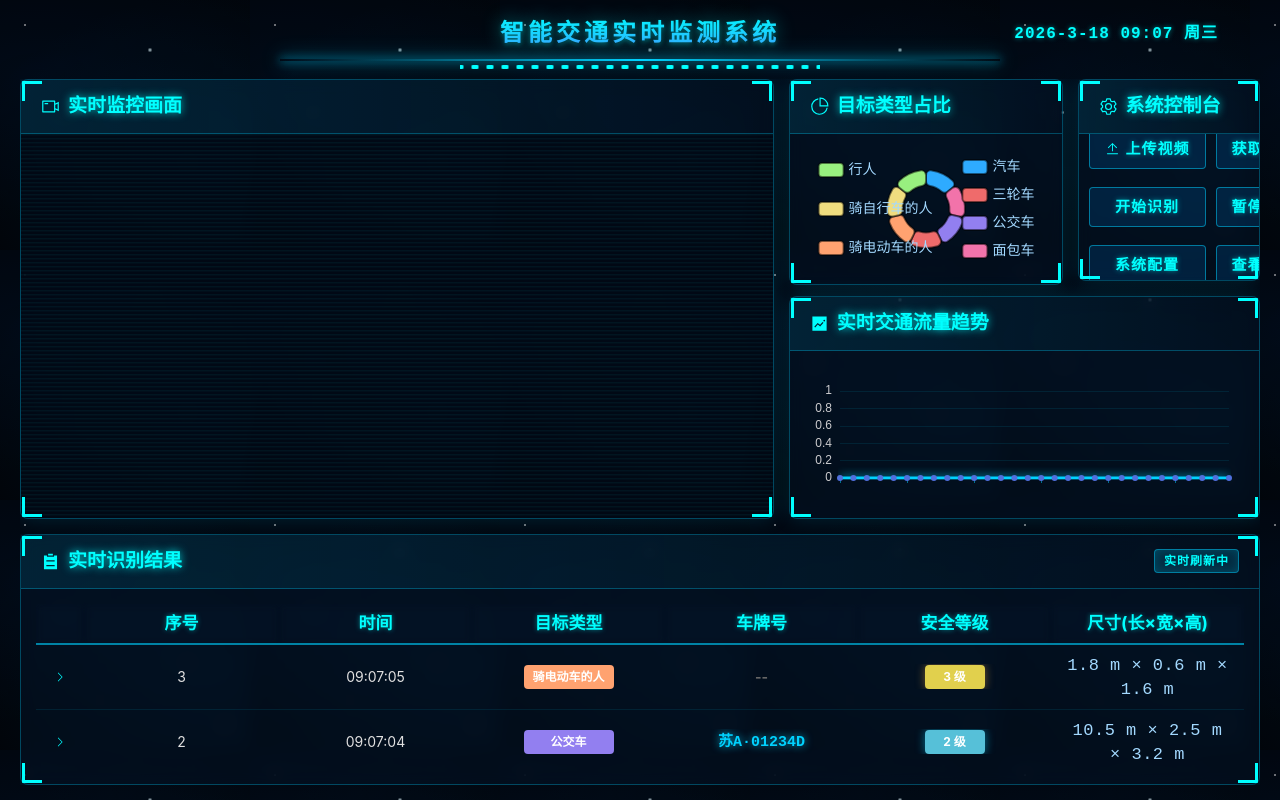
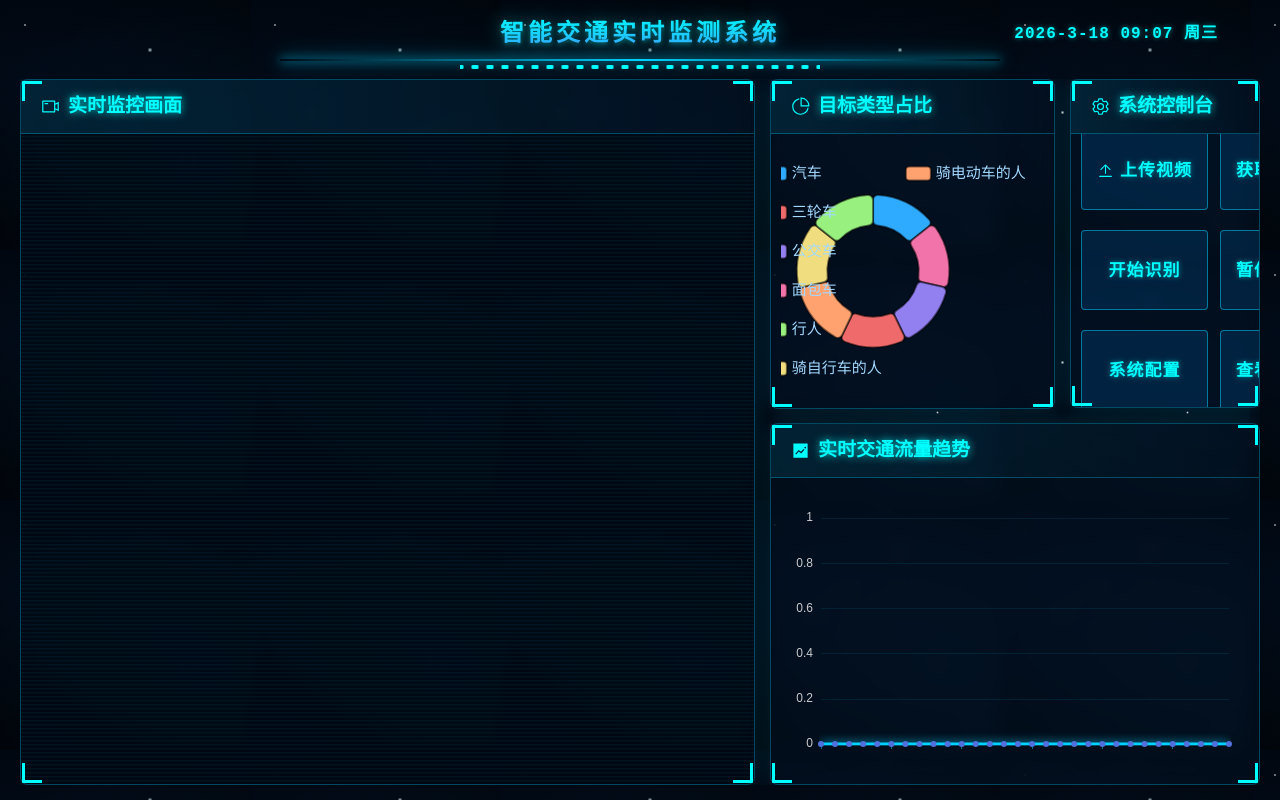
Before and after one commit to cugzrl/TrafficDetection, a Vue app: page / in a window 1280 px wide. Built offline with nearby package versions, Linux system fonts and the light colour scheme.

Commit message:
refine_v2

```diff
--- a/src/components/RealTimeDetection.vue
+++ b/src/components/RealTimeDetection.vue
@@ -59,6 +59,7 @@ const {
 
 const videoListDialogVisible = ref(false)
 const configDrawerVisible = ref(false)
+const resultsDrawerVisible = ref(false)
 const videoList = ref<VideoListItem[]>([])
 const selectedVideoId = ref('')
 const dbForm = ref<DbFormState>({
@@ -72,6 +73,14 @@ const dbForm = ref<DbFormState>({
 
 const openConfigDrawer = () => {
   configDrawerVisible.value = true
+}
+
+const openResultsDrawer = () => {
+  resultsDrawerVisible.value = true
+}
+
+const closeResultsDrawer = () => {
+  resultsDrawerVisible.value = false
 }
 
 const openVideoSelector = async () => {
@@ -188,6 +197,7 @@ const handleDbFormUpdate = (value: DbFormState) => {
                   @start="openVideoSelector"
                   @pause="pauseDetection"
                   @config="openConfigDrawer"
+                  @view-results="openResultsDrawer"
                 />
               </div>
             </div>
@@ -197,16 +207,27 @@ const handleDbFormUpdate = (value: DbFormState) => {
             </div>
           </div>
         </div>
-
-        <div class="bottom-section">
-          <DetectionTable
-            :table-data="tableData"
-            :is-table-paused="isTablePaused"
-            @expand-change="handleTableExpandChange"
-          />
-        </div>
       </el-main>
     </el-container>
+
+    <el-drawer
+      v-model="resultsDrawerVisible"
+      direction="rtl"
+      size="40%"
+      :modal="false"
+      class="tech-drawer results-drawer"
+      :with-header="false"
+    >
+      <div class="drawer-content table-drawer-content">
+        <DetectionTable
+          :table-data="tableData"
+          :is-table-paused="isTablePaused"
+          :show-close-button="true"
+          @expand-change="handleTableExpandChange"
+          @close="closeResultsDrawer"
+        />
+      </div>
+    </el-drawer>
 
     <ConfigDrawers
       :drawer-visible="configDrawerVisible"
@@ -282,7 +303,8 @@ const handleDbFormUpdate = (value: DbFormState) => {
 .top-section {
   display: flex;
   gap: 15px;
-  height: 55vh;
+  flex: 1;
+  height: 100%;
   min-height: 420px;
 }
 
@@ -298,13 +320,13 @@ const handleDbFormUpdate = (value: DbFormState) => {
 }
 
 .left-column {
-  flex: 3.2;
+  flex: 3;
   display: flex;
   flex-direction: column;
 }
 
 .analysis-column {
-  flex: 2.0;
+  flex: 2;
   display: flex;
   flex-direction: column;
   gap: 15px;
@@ -355,10 +377,20 @@ const handleDbFormUpdate = (value: DbFormState) => {
   max-width: none;
 }
 
-.bottom-section {
+.table-drawer-content {
+  padding: 0;
   flex: 1;
+  display: flex;
+  flex-direction: column;
+  height: 100%;
   min-height: 0;
+  overflow: auto;
+}
+
+:global(.results-drawer .el-drawer__body) {
+  padding: 15px !important;
   display: flex;
-  overflow: hidden;
+  flex-direction: column;
+  min-height: 0;
 }
 </style>
--- a/src/components/RealTimeDetection/ControlConsole.vue
+++ b/src/components/RealTimeDetection/ControlConsole.vue
@@ -11,6 +11,7 @@ const emit = defineEmits<{
   (e: 'start'): void
   (e: 'pause'): void
   (e: 'config'): void
+  (e: 'view-results'): void
 }>()
 
 const handleUploadChange = (uploadFile: UploadFile) => {
@@ -64,7 +65,7 @@ const handleUploadChange = (uploadFile: UploadFile) => {
         系统配置
       </el-button>
 
-      <el-button type="primary" plain class="tech-btn grid-btn">
+      <el-button type="primary" plain class="tech-btn grid-btn" @click="emit('view-results')">
         查看结果
       </el-button>
     </div>
@@ -182,7 +183,7 @@ const handleUploadChange = (uploadFile: UploadFile) => {
 .control-grid {
   display: grid;
   grid-template-columns: 1fr 1fr;
-  gap: 18px 10px;
+  gap: 20px 12px;
   padding: 20px 10px;
   height: 100%;
   box-sizing: border-box;
@@ -194,9 +195,9 @@ const handleUploadChange = (uploadFile: UploadFile) => {
 
 .grid-btn {
   width: 100%;
-  height: 40px;
+  height: 80px;
   margin: 0 !important;
-  font-size: 15px;
+  font-size: 17px;
   font-weight: bold;
   letter-spacing: 1px;
 }
--- a/src/components/RealTimeDetection/DetectionTable.vue
+++ b/src/components/RealTimeDetection/DetectionTable.vue
@@ -5,13 +5,16 @@ import type { TrafficTableRow } from '../../composables/useTrafficMock'
 withDefaults(defineProps<{
   tableData?: TrafficTableRow[]
   isTablePaused?: boolean
+  showCloseButton?: boolean
 }>(), {
   tableData: () => [],
-  isTablePaused: false
+  isTablePaused: false,
+  showCloseButton: false
 })
 
 const emit = defineEmits<{
   (e: 'expand-change', row: TrafficTableRow, expandedRows: TrafficTableRow[]): void
+  (e: 'close'): void
 }>()
 
 const colorMap: Record<string, string> = {
@@ -23,6 +26,11 @@ const colorMap: Record<string, string> = {
   骑自行车的人: '#F0DD7F',
   骑电动车的人: '#FFA270'
 }
+
+const overflowTooltipOptions = {
+  effect: 'dark',
+  popperClass: 'tech-table-tooltip'
+} as const
 
 const getSecurityTagType = (level: number) => {
   switch (level) {
@@ -61,6 +69,15 @@ const handleExpandChange = (row: TrafficTableRow, expandedRows: TrafficTableRow[
           <el-tag v-else type="success" effect="dark" class="table-status-tag">
             实时刷新中
           </el-tag>
+          <button
+            v-if="showCloseButton"
+            type="button"
+            class="close-mini-btn"
+            aria-label="关闭结果抽屉"
+            @click="emit('close')"
+          >
+            ×
+          </button>
         </div>
       </div>
     </template>
@@ -70,35 +87,39 @@ const handleExpandChange = (row: TrafficTableRow, expandedRows: TrafficTableRow[
         :data="tableData"
         class="tech-table"
         height="100%"
+        stripe
         preserve-expanded-content
+        tooltip-effect="dark"
         @expand-change="handleExpandChange"
       >
-        <el-table-column type="expand">
+        <el-table-column type="expand" width="12">
           <template #default="scope">
             <div class="expand-wrapper">
               <el-descriptions class="tech-descriptions" :column="4" border direction="vertical">
-                <el-descriptions-item label="纵向速度">{{ scope.row.lonSpeed }}</el-descriptions-item>
-                <el-descriptions-item label="横向速度">{{ scope.row.latSpeed }}</el-descriptions-item>
                 <el-descriptions-item label="速度方向">{{ scope.row.speedDir }}</el-descriptions-item>
-                <el-descriptions-item label="运动方向">{{ scope.row.motionDir }}</el-descriptions-item>
-
                 <el-descriptions-item label="经度">{{ scope.row.longitude }}</el-descriptions-item>
                 <el-descriptions-item label="纬度">{{ scope.row.latitude }}</el-descriptions-item>
                 <el-descriptions-item label="海拔">{{ scope.row.altitude }}</el-descriptions-item>
+
                 <el-descriptions-item label="车道信息">{{ scope.row.laneInfo || '--' }}</el-descriptions-item>
-
                 <el-descriptions-item label="纵向加速度">{{ scope.row.lonAcc }}</el-descriptions-item>
                 <el-descriptions-item label="横向加速度">{{ scope.row.latAcc }}</el-descriptions-item>
-                <el-descriptions-item label="加速度方向" :span="2">{{ scope.row.accDir }}</el-descriptions-item>
+                <el-descriptions-item label="加速度方向">{{ scope.row.accDir }}</el-descriptions-item>
               </el-descriptions>
             </div>
           </template>
         </el-table-column>
 
-        <el-table-column prop="id" label="序号" align="center" />
-        <el-table-column prop="time" label="时间" align="center" />
+        <el-table-column
+          prop="id"
+          label=""
+          align="center"
+          min-width="35"
+          class-name="id-column"
+          :show-overflow-tooltip="overflowTooltipOptions"
+        />
 
-        <el-table-column prop="type" label="目标类型" align="center">
+        <el-table-column prop="type" label="目标类型" align="center" min-width="95" :show-overflow-tooltip="overflowTooltipOptions">
           <template #default="scope">
             <el-tag effect="dark" class="type-tag" :style="{ backgroundColor: colorMap[scope.row.type] }">
               {{ scope.row.type }}
@@ -106,14 +127,14 @@ const handleExpandChange = (row: TrafficTableRow, expandedRows: TrafficTableRow[
           </template>
         </el-table-column>
 
-        <el-table-column prop="plate" label="车牌号" align="center">
+        <el-table-column prop="plate" label="车牌号" align="center" min-width="98" :show-overflow-tooltip="overflowTooltipOptions">
           <template #default="scope">
             <span v-if="scope.row.plate" class="plate-text">{{ scope.row.plate }}</span>
             <span v-else class="empty-text">--</span>
           </template>
         </el-table-column>
 
-        <el-table-column prop="securityLevel" label="安全等级" align="center">
+        <el-table-column prop="securityLevel" label="安全等级" align="center" min-width="76" :show-overflow-tooltip="overflowTooltipOptions">
           <template #default="scope">
             <el-tag
               effect="dark"
@@ -125,9 +146,45 @@ const handleExpandChange = (row: TrafficTableRow, expandedRows: TrafficTableRow[
           </template>
         </el-table-column>
 
-        <el-table-column label="尺寸(长×宽×高)" align="center">
+        <el-table-column label="尺寸" align="center" min-width="145" :show-overflow-tooltip="overflowTooltipOptions">
           <template #default="scope">
-            <span class="size-text">{{ scope.row.length }} × {{ scope.row.width }} × {{ scope.row.height }}</span>
+            <span class="size-text">{{ scope.row.length }}×{{ scope.row.width }}×{{ scope.row.height }}</span>
+          </template>
+        </el-table-column>
+
+        <el-table-column
+          prop="lonSpeed"
+          label="纵向速度"
+          align="center"
+          min-width="80"
+          :show-overflow-tooltip="overflowTooltipOptions"
+        >
+          <template #default="scope">
+            <span class="metric-cell-text">{{ scope.row.lonSpeed }}</span>
+          </template>
+        </el-table-column>
+
+        <el-table-column
+          prop="latSpeed"
+          label="横向速度"
+          align="center"
+          min-width="80"
+          :show-overflow-tooltip="overflowTooltipOptions"
+        >
+          <template #default="scope">
+            <span class="metric-cell-text">{{ scope.row.latSpeed }}</span>
+          </template>
+        </el-table-column>
+
+        <el-table-column
+          prop="motionDir"
+          label="方向"
+          align="center"
+          min-width="75"
+          :show-overflow-tooltip="overflowTooltipOptions"
+        >
+          <template #default="scope">
+            <span class="metric-cell-text">{{ scope.row.motionDir }}</span>
           </template>
         </el-table-column>
       </el-table>
@@ -173,7 +230,7 @@ const handleExpandChange = (row: TrafficTableRow, expandedRows: TrafficTableRow[
 }
 
 .tech-panel :deep(.el-card__header) {
-  padding: 12px 20px;
+  padding: 10px 20px;
   border-bottom: 1px solid rgba(0, 210, 255, 0.3);
   background: linear-gradient(90deg, rgba(0, 210, 255, 0.1), transparent);
 }
@@ -218,7 +275,7 @@ const handleExpandChange = (row: TrafficTableRow, expandedRows: TrafficTableRow[
 
 .table-container {
   flex: 1;
-  padding: 15px;
+  padding: 10px;
   overflow: hidden;
   height: 100%;
   box-sizing: border-box;
@@ -242,10 +299,18 @@ const handleExpandChange = (row: TrafficTableRow, expandedRows: TrafficTableRow[
   background-color: transparent !important;
 }
 
+:deep(.tech-table .el-table__row:not(.el-table__row--striped) > td.el-table__cell) {
+  background-color: transparent !important;
+}
+
+:deep(.tech-table .el-table__row--striped td.el-table__cell) {
+  background-color: rgba(0, 168, 255, 0.08) !important;
+}
+
 :deep(.tech-table th.el-table__cell) {
   border-bottom: 2px solid rgba(0, 210, 255, 0.6) !important;
   font-weight: bold;
-  font-size: 17px;
+  font-size: 13px;
   text-shadow: 0 0 5px rgba(0, 255, 255, 0.5);
   backdrop-filter: blur(4px);
 }
@@ -253,6 +318,11 @@ const handleExpandChange = (row: TrafficTableRow, expandedRows: TrafficTableRow[
 :deep(.tech-table td.el-table__cell) {
   border-bottom: 1px solid rgba(0, 210, 255, 0.1) !important;
   transition: all 0.3s;
+  white-space: nowrap;
+}
+
+:deep(.tech-table td.id-column .cell) {
+  font-size: 11px;
 }
 
 :deep(.tech-table::before),
@@ -260,7 +330,8 @@ const handleExpandChange = (row: TrafficTableRow, expandedRows: TrafficTableRow[
   display: none;
 }
 
-:deep(.tech-table tbody tr:hover > td.el-table__cell) {
+:deep(.tech-table tbody tr:not(.el-table__expanded-row):hover > td.el-table__cell),
+:deep(.tech-table .el-table__row--striped:not(.el-table__expanded-row):hover > td.el-table__cell) {
   background-color: rgba(0, 210, 255, 0.15) !important;
   box-shadow: inset 0 0 15px rgba(0, 210, 255, 0.2);
   text-shadow: 0 0 5px rgba(255, 255, 255, 0.5);
@@ -271,7 +342,7 @@ const handleExpandChange = (row: TrafficTableRow, expandedRows: TrafficTableRow[
   color: #00d2ff;
   text-shadow: 0 0 9px rgba(0, 210, 255, 0.8);
   font-family: 'Courier New', Courier, monospace;
-  font-size: 15px;
+  font-size: 12px;
 }
 
 .empty-text {
@@ -282,21 +353,30 @@ const handleExpandChange = (row: TrafficTableRow, expandedRows: TrafficTableRow[
 .size-text {
   color: #a3d9ff;
   font-family: 'Courier New', Courier, monospace;
-  font-size: 17px;
+  font-size: 12px;
   letter-spacing: 0.5px;
+}
+
+.metric-cell-text {
+  color: #9fe7ff;
+  font-family: 'Courier New', Courier, monospace;
+  font-size: 13px;
+  letter-spacing: 0.2px;
 }
 
 .type-tag {
   font-weight: bold;
   border: none !important;
-  width: 90px;
+  width: 93px;
+  font-size: 11px;
+  max-width: 100%;
   text-align: center;
 }
 
 .security-tag {
   font-weight: bold;
   border: none !important;
-  width: 60px;
+  width: 40px;
   text-align: center;
 }
 
@@ -339,42 +419,63 @@ const handleExpandChange = (row: TrafficTableRow, expandedRows: TrafficTableRow[
 }
 
 :deep(.el-table__expanded-cell:hover) {
-  background-color: rgba(0, 15, 30, 0.8) !important;
+  background-color: rgba(0, 15, 30, 0.6) !important;
+  box-shadow: none !important;
+  text-shadow: none !important;
 }
 
 .expand-wrapper {
-  border: 1px solid rgba(0, 210, 255, 0.2);
-  border-radius: 4px;
-  padding: 15px;
-  background: linear-gradient(180deg, rgba(0, 30, 60, 0.4) 0%, rgba(0, 15, 30, 0.6) 100%);
-  box-shadow: inset 0 0 20px rgba(0, 210, 255, 0.1);
+  border-radius: 2px;
+  padding: 0px;
 }
 
 :deep(.tech-descriptions) {
-  --el-descriptions-table-border: 1px solid rgba(0, 210, 255, 0.2);
-  --el-descriptions-item-bordered-label-background: rgba(0, 50, 100, 0.5);
+  background: transparent !important;
+}
+
+:deep(.tech-descriptions .el-descriptions__body) {
+  background-color: transparent !important;
+}
+
+:deep(.tech-descriptions .el-descriptions__table.is-bordered) {
+  border: none !important;
+}
+
+:deep(.tech-descriptions .el-descriptions__table.is-bordered .el-descriptions__cell) {
+  border: 1px solid rgba(0, 210, 255, 0.08) !important;
+  display: table-cell !important;
+  text-align: center !important;
+  vertical-align: middle !important;
 }
 
 :deep(.tech-descriptions .el-descriptions__label) {
-  color: #00ffff;
-  font-weight: bold;
+  background-color: rgba(0, 50, 100, 0.4) !important;
+  color: #a3d9ff;
+  font-weight: normal;
+  font-size: 12px;
+  white-space: nowrap;
   text-shadow: 0 0 5px rgba(0, 255, 255, 0.3);
-  text-align: center;
-  width: 12%;
+  padding: 8px 6px !important;
+  width: 10%;
 }
 
 :deep(.tech-descriptions .el-descriptions__content) {
-  color: #e0e0e0;
+  background-color: rgba(0, 20, 40, 0.3) !important;
+  color: #00ffff;
   font-family: 'Courier New', Courier, monospace;
   font-weight: bold;
-  text-align: center;
-  background-color: rgba(0, 20, 40, 0.4);
-  width: 13%;
-  text-shadow: 0 0 2px rgba(255, 255, 255, 0.3);
+  font-size: 13px;
+  text-shadow: 0 0 5px rgba(0, 255, 255, 0.3);
+  padding: 8px 6px !important;
+  width: 15%;
 }
 
 :deep(.el-table__expand-icon) {
   color: #00ffff;
+}
+
+:deep(.el-table__expand-column .cell) {
+  padding: 0 4px !important;
 }
 
 .table-status-tag {
@@ -387,6 +488,33 @@ const handleExpandChange = (row: TrafficTableRow, expandedRows: TrafficTableRow[
   box-shadow: 0 0 10px rgba(0, 210, 255, 0.2) inset;
 }
 
+.close-mini-btn {
+  width: 24px;
+  height: 24px;
+  padding: 0;
+  border: 1px solid rgba(0, 210, 255, 0.45);
+  border-radius: 50%;
+  background: rgba(0, 30, 60, 0.55);
+  color: #9fe7ff;
+  font-size: 16px;
+  line-height: 1;
+  cursor: pointer;
+  display: inline-flex;
+  align-items: center;
+  justify-content: center;
+  text-shadow: 0 0 6px rgba(0, 255, 255, 0.45);
+  box-shadow: 0 0 10px rgba(0, 210, 255, 0.12), inset 0 0 8px rgba(0, 210, 255, 0.08);
+  transition: all 0.25s ease;
+}
+
+.close-mini-btn:hover {
+  background: rgba(0, 210, 255, 0.18);
+  color: #ffffff;
+  border-color: #00ffff;
+  box-shadow: 0 0 16px rgba(0, 210, 255, 0.35), inset 0 0 10px rgba(0, 210, 255, 0.16);
+  transform: scale(1.05);
+}
+
 .blink-anim {
   animation: blink 1.5s infinite ease-in-out;
 }
@@ -396,4 +524,16 @@ const handleExpandChange = (row: TrafficTableRow, expandedRows: TrafficTableRow[
   50% { opacity: 0.6; box-shadow: 0 0 5px rgba(0, 210, 255, 0.3), 0 0 10px rgba(0, 210, 255, 0.2) inset; }
   100% { opacity: 1; box-shadow: 0 0 15px rgba(0, 210, 255, 0.8), 0 0 10px rgba(0, 210, 255, 0.2) inset; }
 }
+
+:global(.tech-table-tooltip) {
+  max-width: 280px;
+  white-space: normal;
+  word-break: break-all;
+  background: rgba(0, 14, 28, 0.94) !important;
+  border: 1px solid rgba(0, 210, 255, 0.38) !important;
+  box-shadow: 0 0 18px rgba(0, 210, 255, 0.22) !important;
+  color: #d9f7ff !important;
+  text-shadow: 0 0 4px rgba(0, 210, 255, 0.25);
+  backdrop-filter: blur(8px);
+}
 </style>
--- a/src/components/RealTimeDetection/TrafficCharts.vue
+++ b/src/components/RealTimeDetection/TrafficCharts.vue
@@ -50,23 +50,12 @@ const initPieChart = () => {
         orient: 'vertical',
         right: '5%',
         top: 'middle',
-        itemGap: 12,
-        textStyle: {
-          color: '#a3d9ff',
-          fontSize: 14
-        },
-        data: ['汽车', '三轮车', '公交车', '面包车']
-      },
-      {
-        orient: 'vertical',
-        left: '5%',
-        top: 'middle',
         itemGap: 23,
         textStyle: {
           color: '#a3d9ff',
-          fontSize: 14
+          fontSize: 15
         },
-        data: ['行人', '骑自行车的人', '骑电动车的人']
+        data: ['汽车', '三轮车', '公交车', '面包车','行人', '骑自行车的人', '骑电动车的人']
       }
     ],
     series: [
@@ -74,7 +63,7 @@ const initPieChart = () => {
           name: '目标类型',
           type: 'pie',
           radius: ['36%', '60%'],
-          center: ['50%', '50%'],
+          center: ['35%', '50%'],
           avoidLabelOverlap: false,
         itemStyle: {
           borderRadius: 5,
--- a/src/mock/trafficData.json
+++ b/src/mock/trafficData.json
@@ -4,17 +4,17 @@
     "type": "汽车",
     "plate": "苏A·8899X",
     "securityLevel": 1,
-    "lonSpeed": "25.5 km/h",
-    "latSpeed": "0.2 km/h",
+    "lonSpeed": "25.5km/h",
+    "latSpeed": "0.2km/h",
     "speedDir": "北偏东 5°",
     "longitude": "120.628128",
     "latitude": "31.316527",
-    "altitude": "4.2 m",
-    "length": "4.5 m",
-    "width": "1.8 m",
-    "height": "1.5 m",
-    "lonAcc": "0.5 m/s²",
-    "latAcc": "0.01 m/s²",
+    "altitude": "4.2m",
+    "length": "4.5m",
+    "width": "1.8m",
+    "height": "1.5m",
+    "lonAcc": "0.5m/s²",
+    "latAcc": "0.01m/s²",
     "accDir": "正北",
     "motionDir": "北向",
     "laneInfo": ""
@@ -24,17 +24,17 @@
     "type": "公交车",
     "plate": "苏A·01234D",
     "securityLevel": 2,
-    "lonSpeed": "15.2 km/h",
-    "latSpeed": "0.5 km/h",
+    "lonSpeed": "15.2km/h",
+    "latSpeed": "0.5km/h",
     "speedDir": "北偏西 2°",
     "longitude": "120.628150",
     "latitude": "31.316600",
-    "altitude": "4.1 m",
-    "length": "10.5 m",
-    "width": "2.5 m",
-    "height": "3.2 m",
-    "lonAcc": "-0.2 m/s²",
-    "latAcc": "0.1 m/s²",
+    "altitude": "4.1m",
+    "length": "10.5m",
+    "width": "2.5m",
+    "height": "3.2m",
+    "lonAcc": "-0.2m/s²",
+    "latAcc": "0.1m/s²",
     "accDir": "正南",
     "motionDir": "北向",
     "laneInfo": ""
@@ -44,17 +44,17 @@
     "type": "骑电动车的人",
     "plate": "",
     "securityLevel": 3,
-    "lonSpeed": "12.0 km/h",
-    "latSpeed": "1.2 km/h",
+    "lonSpeed": "12.0km/h",
+    "latSpeed": "1.2km/h",
     "speedDir": "正北",
     "longitude": "120.628200",
     "latitude": "31.316710",
-    "altitude": "4.3 m",
-    "length": "1.8 m",
-    "width": "0.6 m",
-    "height": "1.6 m",
-    "lonAcc": "0.2 m/s²",
-    "latAcc": "0.1 m/s²",
+    "altitude": "4.3m",
+    "length": "1.8m",
+    "width": "0.6m",
+    "height": "1.6m",
+    "lonAcc": "0.2m/s²",
+    "latAcc": "0.1m/s²",
     "accDir": "东北",
     "motionDir": "变道中",
     "laneInfo": ""
@@ -64,17 +64,17 @@
     "type": "行人",
     "plate": "",
     "securityLevel": 4,
-    "lonSpeed": "4.5 km/h",
-    "latSpeed": "0.5 km/h",
+    "lonSpeed": "4.5km/h",
+    "latSpeed": "0.5km/h",
     "speedDir": "东北 15°",
     "longitude": "120.628250",
     "latitude": "31.316850",
-    "altitude": "4.0 m",
-    "length": "0.5 m",
-    "width": "0.5 m",
-    "height": "1.7 m",
-    "lonAcc": "0.1 m/s²",
-    "latAcc": "0.0 m/s²",
+    "altitude": "4.0m",
+    "length": "0.5m",
+    "width": "0.5m",
+    "height": "1.7m",
+    "lonAcc": "0.1m/s²",
+    "latAcc": "0.0m/s²",
     "accDir": "东北",
     "motionDir": "横穿",
     "laneInfo": ""
@@ -84,17 +84,17 @@
     "type": "面包车",
     "plate": "苏A·M9999",
     "securityLevel": 5,
-    "lonSpeed": "28.0 km/h",
-    "latSpeed": "2.0 km/h",
+    "lonSpeed": "28.0km/h",
+    "latSpeed": "2.0km/h",
     "speedDir": "东北 25°",
     "longitude": "120.628300",
     "latitude": "31.316990",
-    "altitude": "4.5 m",
-    "length": "4.8 m",
-    "width": "1.9 m",
-    "height": "2.0 m",
-    "lonAcc": "1.0 m/s²",
-    "latAcc": "0.5 m/s²",
+    "altitude": "4.5m",
+    "length": "4.8m",
+    "width": "1.9m",
+    "height": "2.0m",
+    "lonAcc": "1.0m/s²",
+    "latAcc": "0.5m/s²",
     "accDir": "东北",
     "motionDir": "异常变道",
     "laneInfo": ""
@@ -104,17 +104,17 @@
     "type": "三轮车",
     "plate": "",
     "securityLevel": 2,
-    "lonSpeed": "8.0 km/h",
-    "latSpeed": "0.0 km/h",
+    "lonSpeed": "8.0km/h",
+    "latSpeed": "0.0km/h",
     "speedDir": "正北",
     "longitude": "120.628100",
     "latitude": "31.316400",
-    "altitude": "4.2 m",
-    "length": "2.5 m",
-    "width": "1.2 m",
-    "height": "1.8 m",
-    "lonAcc": "0.0 m/s²",
-    "latAcc": "0.0 m/s²",
+    "altitude": "4.2m",
+    "length": "2.5m",
+    "width": "1.2m",
+    "height": "1.8m",
+    "lonAcc": "0.0m/s²",
+    "latAcc": "0.0m/s²",
     "accDir": "无",
     "motionDir": "北向",
     "laneInfo": ""
@@ -124,17 +124,17 @@
     "type": "汽车",
     "plate": "苏A·66666",
     "securityLevel": 1,
-    "lonSpeed": "22.0 km/h",
-    "latSpeed": "0.5 km/h",
+    "lonSpeed": "22.0km/h",
+    "latSpeed": "0.5km/h",
     "speedDir": "北偏东 2°",
     "longitude": "120.628120",
     "latitude": "31.316450",
-    "altitude": "4.1 m",
-    "length": "4.6 m",
-    "width": "1.8 m",
-    "height": "1.4 m",
-    "lonAcc": "0.2 m/s²",
-    "latAcc": "0.0 m/s²",
+    "altitude": "4.1m",
+    "length": "4.6m",
+    "width": "1.8m",
+    "height": "1.4m",
+    "lonAcc": "0.2m/s²",
+    "latAcc": "0.0m/s²",
     "accDir": "正北",
     "motionDir": "北向",
     "laneInfo": ""
@@ -144,17 +144,17 @@
     "type": "骑自行车的人",
     "plate": "",
     "securityLevel": 3,
-    "lonSpeed": "10.0 km/h",
-    "latSpeed": "1.0 km/h",
+    "lonSpeed": "10.0km/h",
+    "latSpeed": "1.0km/h",
     "speedDir": "北偏西 5°",
     "longitude": "120.628140",
     "latitude": "31.316500",
-    "altitude": "4.3 m",
-    "length": "1.6 m",
-    "width": "0.5 m",
-    "height": "1.6 m",
-    "lonAcc": "0.1 m/s²",
-    "latAcc": "0.1 m/s²",
+    "altitude": "4.3m",
+    "length": "1.6m",
+    "width": "0.5m",
+    "height": "1.6m",
+    "lonAcc": "0.1m/s²",
+    "latAcc": "0.1m/s²",
     "accDir": "西北",
     "motionDir": "变道中",
     "laneInfo": ""
```
